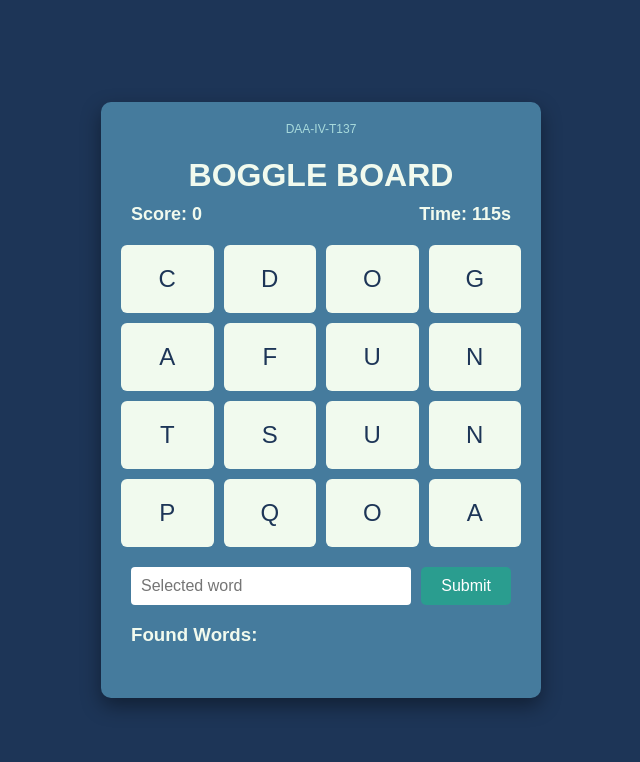
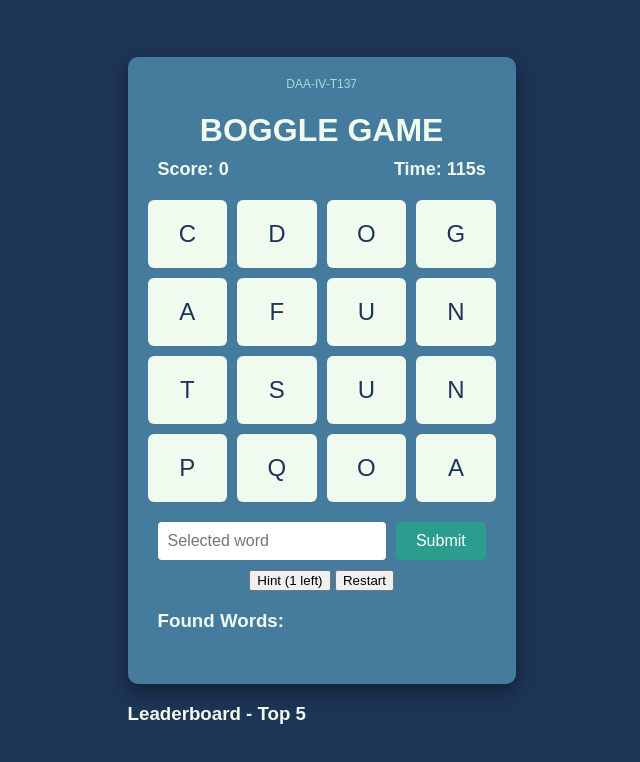
Before and after one commit to adityag30/Boggle-Game, a plain HTML site: page index.html in a window 1280 px wide. Shown: the whole page, without its empty margins (319-959 px from the left). Drawn offline with Linux system fonts and the light colour scheme.

Commit message:
Update index.html

```diff
--- a/index.html
+++ b/index.html
@@ -7,28 +7,34 @@
       <link rel="stylesheet" href="style.css" />
     </head>
     <body>
+      <div class="game-wrapper">
       <div class="game-container">
+        <!-- game UI -->
         <div class="small-label">DAA-IV-T137</div>
-      <h1>BOGGLE BOARD</h1>
+      <h1>BOGGLE GAME</h1>
       <div class="info">
         <span>Score: <span id="score">0</span></span>
-        <span>Time: <span id="timer">90</span>s</span>
+        <span>Time: <span id="timer">120</span>s</span>
       </div>
       <div class="grid" id="grid"></div>
       <div class="controls">
-        <input
-          type="text"
-          id="currentWord"
-          placeholder="Selected word"
-          readonly
-        />
+        <input type="text" id="currentWord" placeholder="Selected word" readonly />
         <button id="submitBtn">Submit</button>
+      </div>
+      <div class="hint-restart">
+        <button id="hintBtn">Hint (1 left)</button>
+        <button id="restartBtn">Restart</button>
       </div>
       <div class="word-list">
         <h3>Found Words:</h3>
         <ul id="wordList"></ul>
       </div>
       </div>
+      <div class="leaderboard-container">
+        <h3>Leaderboard - Top 5</h3>
+        <ol id="leaderboardList"></ol>
+      </div>
+    </div>
 
       <script src="script.js"></script>
     </body>
```
Lines whose indentation alone changed are shown as unchanged.
